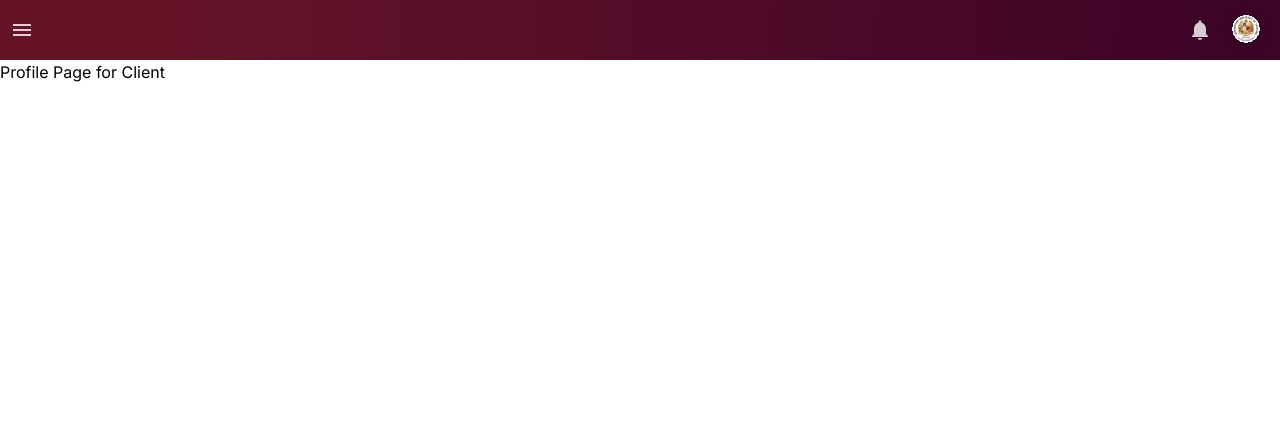
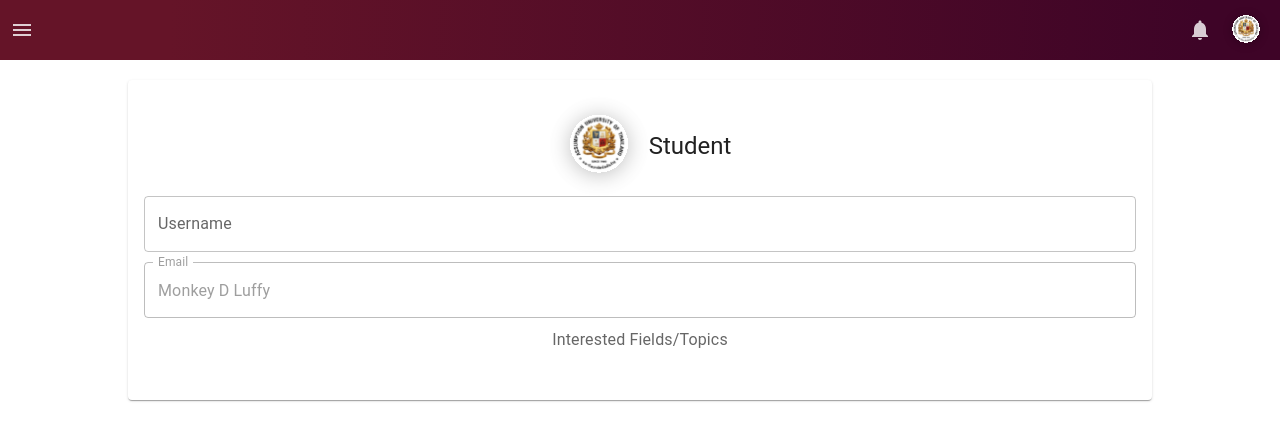
Before and after one commit to sawzwe/campus_pal, a Next.js app: page /client/Profile in a window 1280 px wide. Shown: the top 440 px of the page. Built offline with nearby package versions, Linux system fonts and the light colour scheme.

Commit message:
pfp page

```diff
--- a/app/client/Login/page.jsx
+++ b/app/client/Login/page.jsx
@@ -7,8 +7,8 @@ import { useState, useEffect } from "react";
 import { useRouter } from "next/navigation";
 
 const Page = () => {
+  const router = useRouter();
   const [isLoggedIn, setIsLoggedIn] = useState(false);
-  const router = useRouter();
 
   useEffect(() => {
     // Check for authentication status on component mount
--- a/app/client/Profile/page.jsx
+++ b/app/client/Profile/page.jsx
@@ -1,11 +1,68 @@
-import React from 'react'
+"use client"
 
-const page = () => {
+import React, { useState, useEffect } from "react";
+import Card from "@mui/material/Card";
+import CardContent from "@mui/material/CardContent";
+import Avatar from "@mui/material/Avatar";
+import Typography from "@mui/material/Typography";
+import { TextField, Box } from "@mui/material";
+
+const Page = () => {
+  const [loggedName, setLoggedName] = useState("");
+
+  useEffect(() => {
+    // Check for authentication status on component mount
+    if (typeof window !== "undefined") {
+      const storedName = localStorage.getItem("name");
+      if (storedName) {
+        setLoggedName(storedName);
+      }
+    }
+  }, []);
+
   return (
-    <div>
-      Profile Page for Client
+    <div
+      style={{
+        display: "flex",
+        justifyContent: "center",
+        height: "40vh",
+      }}
+    >
+      <Card style={{ width: "80vw" }}>
+        <CardContent style={{ textAlign: "center" }}>
+          <Box sx={{ display: "flex", alignItems: "center", justifyContent: "center" }}>
+            <Avatar
+              alt="User Avatar"
+              src="/abac.svg"
+              sx={{ width: 100, height: 100 }}
+            />
+            <Typography variant="h5">Student</Typography>
+          </Box>
+          <Box>
+            <TextField
+              // disabled
+              id="username"
+              label="Username"
+              value={loggedName}
+              sx={{ marginBottom: "10px", width: "100%" }}
+            />
+            <TextField
+              disabled
+              id="filled-disabled"
+              label="Email"
+              defaultValue="Monkey D Luffy"
+              sx={{ width: "100%" }}
+            />
+          </Box>
+          <Box>
+            <Typography variant="body1" color="text.secondary" sx={{ marginTop: "10px" }}>
+              Interested Fields/Topics
+            </Typography>
+          </Box>
+        </CardContent>
+      </Card>
     </div>
-  )
-}
+  );
+};
 
-export default page
+export default Page;
--- /dev/null
+++ b/app/components/NavBar/NavBar.module.css
@@ -0,0 +1,12 @@
+/* NavBar.module.css */
+
+.navbarWrapper {
+    position: fixed;
+    width: 100%;
+    z-index: 1000;
+    top: 0;
+  }
+
+  .drawer {
+    width: 250px;
+  }
--- a/app/components/NavBar/page.jsx
+++ b/app/components/NavBar/page.jsx
@@ -16,6 +16,7 @@ import MenuIcon from "@mui/icons-material/Menu";
 import NotificationsIcon from "@mui/icons-material/Notifications"; // Import NotificationsIcon
 import AccountCircleIcon from "@mui/icons-material/AccountCircle"; // Import AccountCircleIcon
 import Link from "next/link"; // Import Link from Next.js
+import styles from "./NavBar.module.css";
 
 export default function NavBar() {
   const [state, setState] = React.useState({
@@ -35,7 +36,8 @@ export default function NavBar() {
 
   const list = () => (
     <Box
-      sx={{ width: 250 }}
+      // sx={{ width: 250 }}
+      className={styles.drawer}
       role="presentation"
       onClick={toggleDrawer(false)}
       onKeyDown={toggleDrawer(false)}
@@ -130,7 +132,7 @@ export default function NavBar() {
   );
 
   return (
-    <div>
+    <div  className={styles.navbarWrapper}>
       <Box
         sx={{
           display: "flex",
--- a/app/layout.js
+++ b/app/layout.js
@@ -25,8 +25,11 @@ export default function RootLayout({ children }) {
     <html lang="en">
       <body className={inter.className}>
         <NavBar />
-        {children}
+        <div style={{marginTop:"80px"}}>
+          {children}
+        </div>
       </body>
+
     </html>
   );
 }
--- a/package.json
+++ b/package.json
@@ -13,7 +13,7 @@
     "@emotion/styled": "^11.11.0",
     "@mui/icons-material": "^5.14.8",
     "@mui/lab": "^5.0.0-alpha.144",
-    "@mui/material": "^5.14.7",
+    "@mui/material": "^5.15.1",
     "@mui/x-date-pickers": "^6.14.0",
     "@next-auth/prisma-adapter": "^1.0.7",
     "@next/font": "^13.5.2",
@@ -25,7 +25,7 @@
     "eslint-config-next": "13.4.19",
     "firebase": "^10.7.0",
     "mongodb": "^6.3.0",
-    "next": "^14.0.3",
+    "next": "^14.0.4",
     "next-auth": "^4.23.1",
     "postcss": "8.4.28",
     "react": "18.2.0",
```
Also changed, not shown: 1 other file (tests, documents, lock files or other folders).
